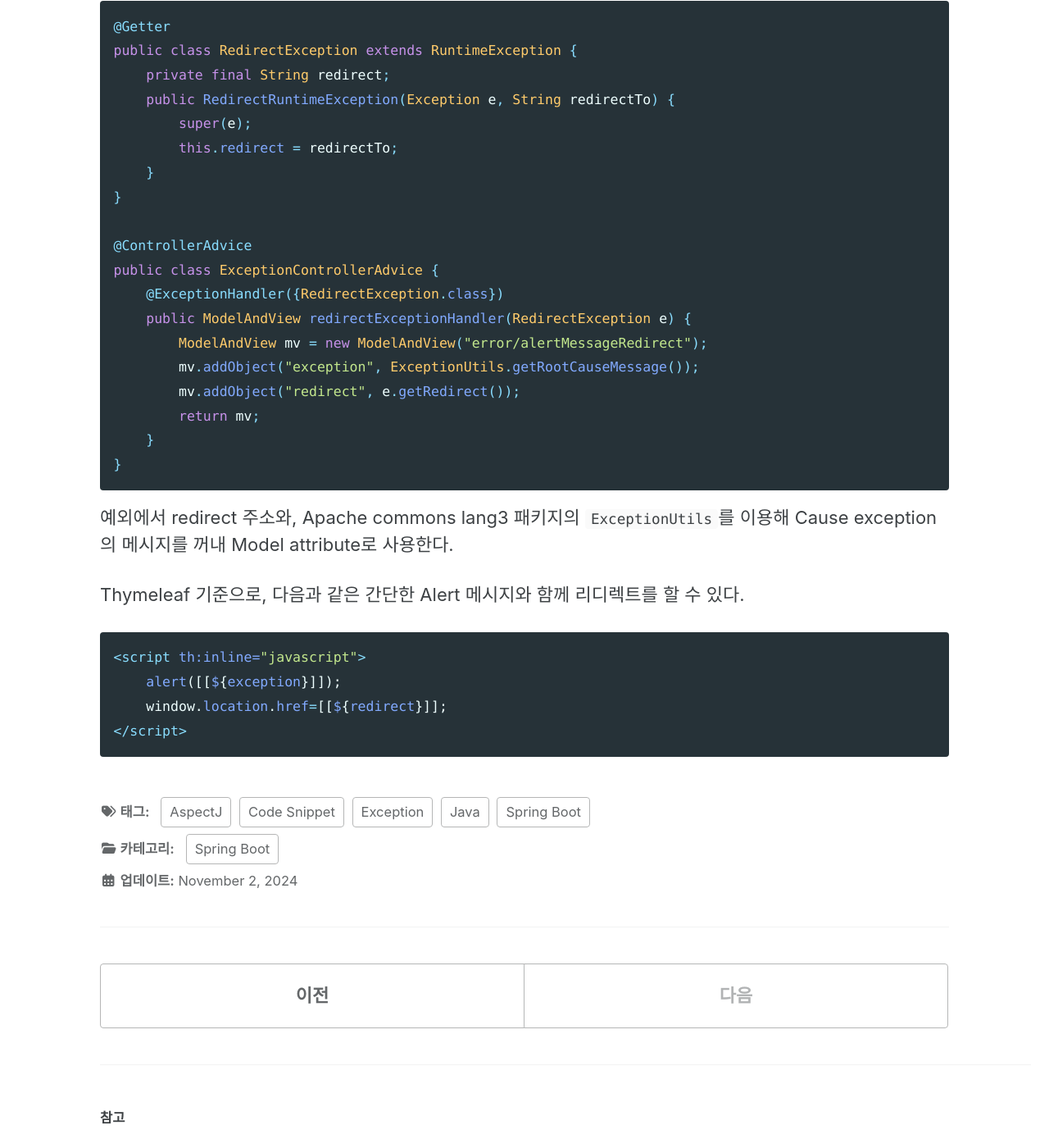
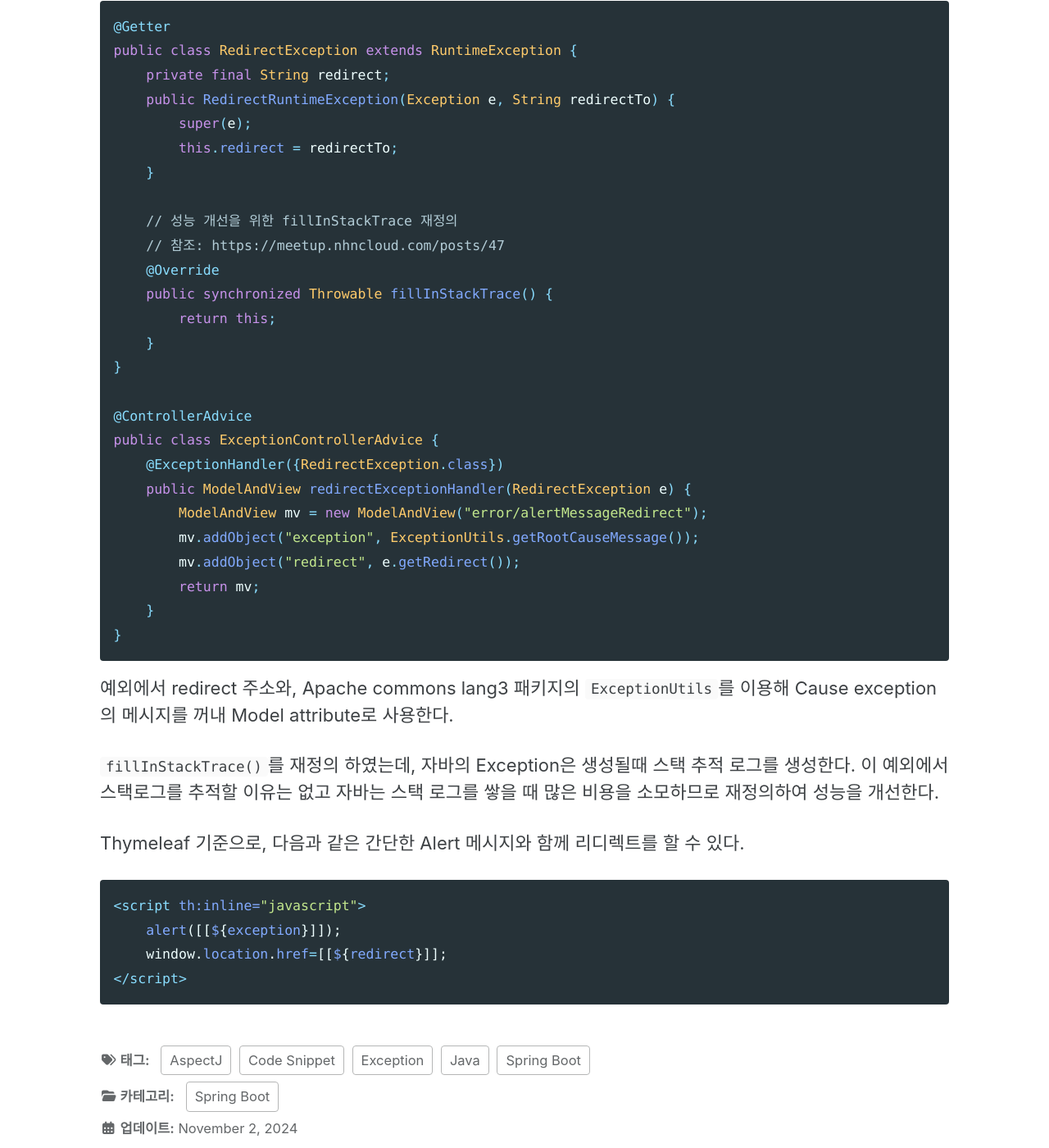
Before and after one commit to FlowerfulFort/FlowerfulFort.github.io, a Jekyll site: the page built from _posts/2024-11-02-Spring-Boot-Controller-예외처리-Spring-AOP-Snippet.md, in a window 1280 px wide and 1400 px high, scrolled down 2834 px. Shown: the whole window at 82% size. Built offline with Jekyll 4.4.1, drawn with Linux system fonts in a browser that asks for light colours; cached includes are drawn as plain includes.

Commit message:
24-11-02 posts update

````diff
--- a/_posts/2024-11-02-Spring-Boot-Controller-예외처리-Spring-AOP-Snippet.md
+++ b/_posts/2024-11-02-Spring-Boot-Controller-예외처리-Spring-AOP-Snippet.md
@@ -102,6 +102,13 @@ public class RedirectException extends RuntimeException {
         super(e);
         this.redirect = redirectTo;
     }
+
+    // 성능 개선을 위한 fillInStackTrace 재정의
+    // 참조: https://meetup.nhncloud.com/posts/47
+    @Override
+    public synchronized Throwable fillInStackTrace() {
+        return this;
+    }
 }
 
 @ControllerAdvice
@@ -118,6 +125,9 @@ public class ExceptionControllerAdvice {
 
 예외에서 redirect 주소와, Apache commons lang3 패키지의 `ExceptionUtils`를 이용해 Cause exception의 메시지를 꺼내 Model attribute로 사용한다.
 
+`fillInStackTrace()`를 재정의 하였는데, 자바의 Exception은 생성될때 스택 추적 로그를 생성한다.
+이 예외에서 스택로그를 추적할 이유는 없고 자바는 스택 로그를 쌓을 때 많은 비용을 소모하므로 재정의하여 성능을 개선한다.
+
 Thymeleaf 기준으로, 다음과 같은 간단한 Alert 메시지와 함께 리디렉트를 할 수 있다.
 
 ```html
````
